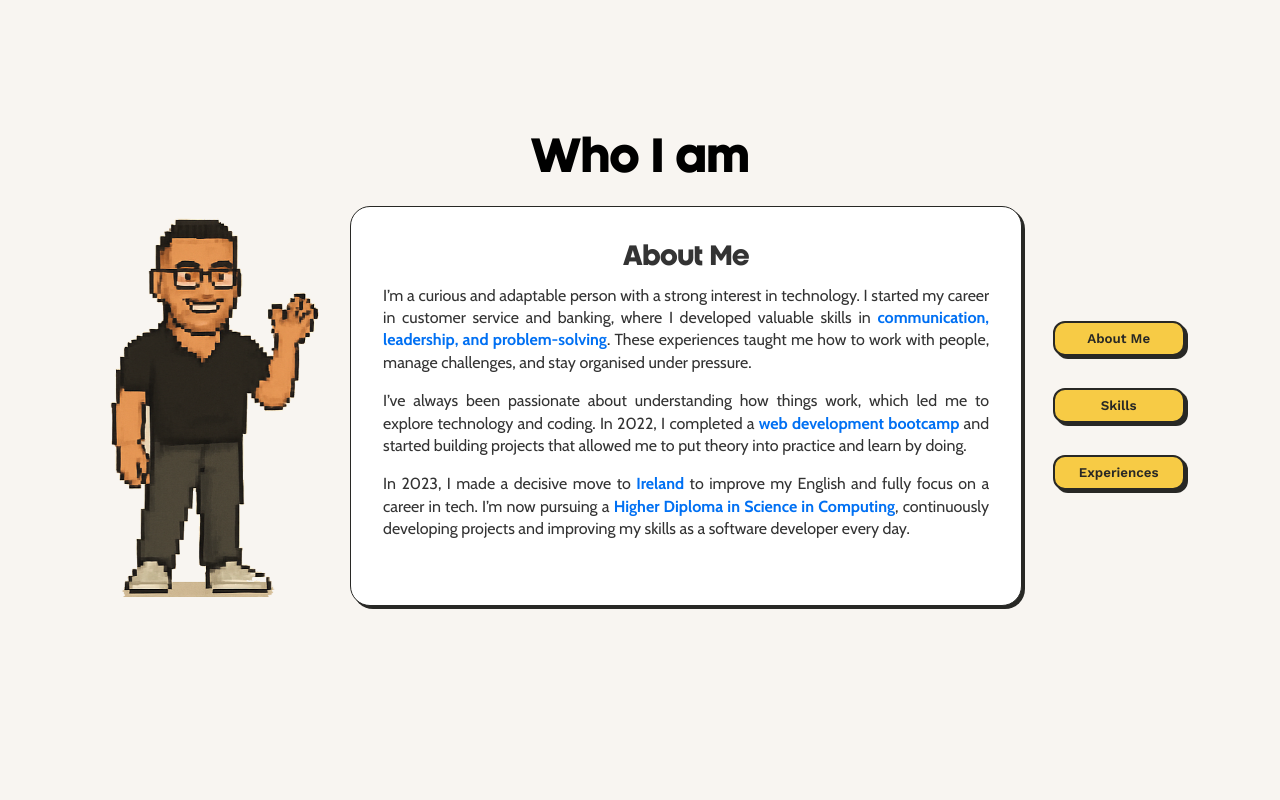
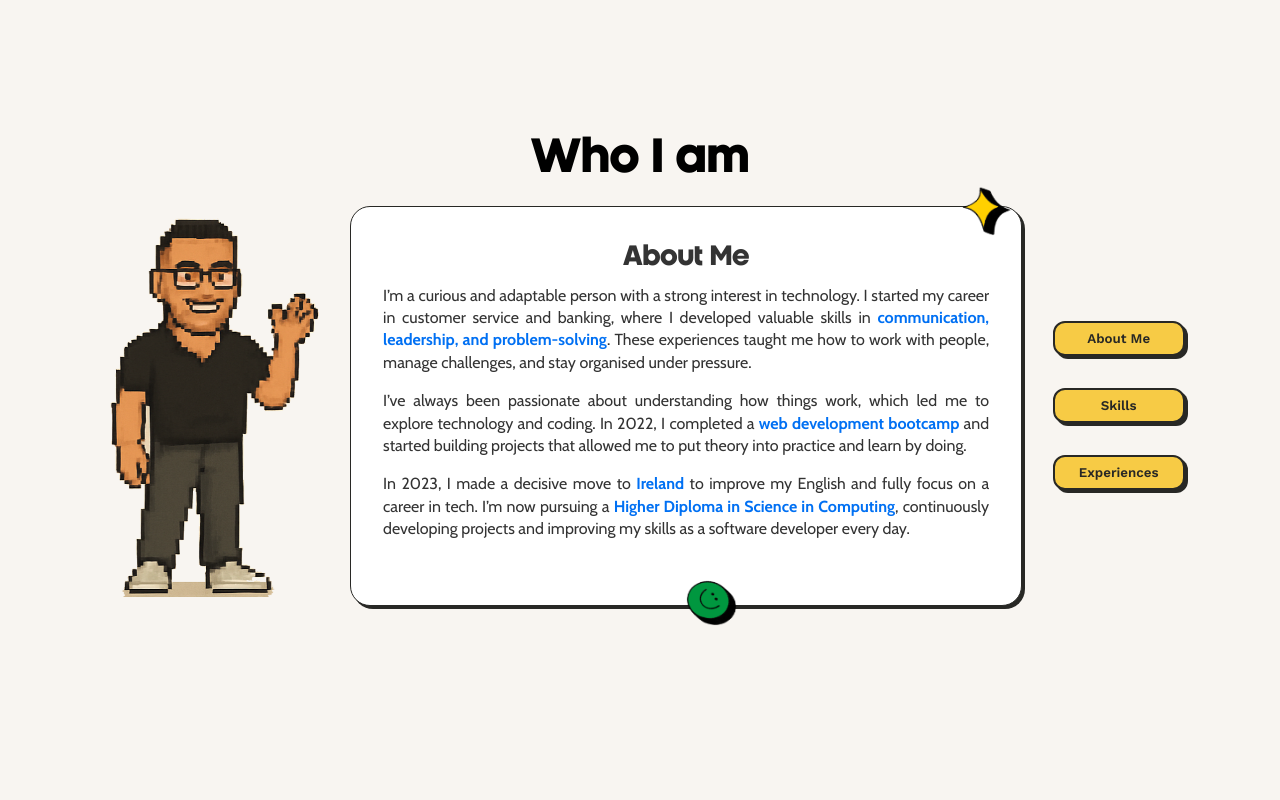
Before and after one commit to hugolomba/portfolio-2025, a React (Vite) app: page / in a window 1280 px wide. Shown: the part 740-1540 px from the top of the page. Built offline with nearby package versions, Linux system fonts and the light colour scheme.

Commit message:
add design decorations in about me section

```diff
--- a/src/components/AboutMeSection.tsx
+++ b/src/components/AboutMeSection.tsx
@@ -6,6 +6,9 @@ import { useState } from 'react';
 import aboutMeOne from "../assets/1.png"
 import aboutMeTwo from "../assets/2.png"
 import aboutMeThree from "../assets/3.png"
+import starDecoration from "../assets/decorations/dec-star.png"
+import faceDecoration from "../assets/decorations/face-decoration.png"
+
 
 
 export default function AboutMeSection() {
@@ -41,6 +44,7 @@ export default function AboutMeSection() {
 
   return (
     <section id="aboutMe" className={styles.aboutMeSection}>
+
     <div className={styles.aboutMeHeader}>
       <h2 className={styles.aboutMeTitle}>Who I am</h2>
       {/* <p className={styles.aboutMeDescription}>
@@ -66,6 +70,8 @@ export default function AboutMeSection() {
 
 
         <div className={styles.aboutMeCards}>
+            <img src={starDecoration} alt="Star Decoration" className={styles.starDecoration} />
+            <img src={faceDecoration} alt="Face Decoration" className={styles.faceDecoration} />
                 {activeCard === 1 && (
                     <InfoCard title="About Me">
 
--- a/src/components/AboutmeSection.module.css
+++ b/src/components/AboutmeSection.module.css
@@ -7,6 +7,7 @@
     margin: 2rem 0;
     /* padding: 4rem 2rem; */
     /* gap: 2rem;s */
+    position: relative;
 
 }
 
@@ -52,6 +53,7 @@
     align-items: center;
     width: 60%;
     justify-content: space-between;
+    position: relative;
 }
 
 .aboutMeImages {
@@ -155,6 +157,30 @@ li {
 
 }
 
+.starDecoration {
+    position: absolute;
+    z-index: 10;
+    top: -20px;
+    right: 10px;
+    width: 50px;
+    height: 50px;
+    /* opacity: 0.5; */
+    /* animation: float 4s ease-in-out infinite; */
+}
+
+.faceDecoration {
+    position: absolute;
+    z-index: 10;
+    bottom: -20px;
+    left: 50%;
+    width: 50px;
+    height: 50px;
+    /* opacity: 0.5; */
+    /* animation: float 4s ease-in-out infinite; */
+}
+
+
+
 @media (max-width: 767px) {
 
   .aboutMeSection {
--- a/src/components/ContactSection.module.css
+++ b/src/components/ContactSection.module.css
@@ -7,6 +7,7 @@
     align-items: center;
     justify-content: space-around;
     margin-top: 4rem;
+    position: relative;
 }
 
 
@@ -51,3 +52,14 @@
     font-size: 2.5rem;
   }
 }
+
+.lineDecoration {
+    position: absolute;
+    z-index: 5;
+    top: -80px;
+    left: 20px;
+    width: 10%;
+    height: auto;
+    /* opacity: 0.3; */
+    /* animation: float 4s ease-in-out infinite; */
+}
--- a/src/components/ContactSection.tsx
+++ b/src/components/ContactSection.tsx
@@ -1,10 +1,12 @@
 
 import style from "./ContactSection.module.css";
 import SocialLinks from "./SocialLinks";
+import lineDecoration from "../assets/decorations/line-decoration.png"
 
 export default function ContactSection() {
   return (
     <section id="contact" className={style.contactSection}>
+          <img src={lineDecoration} alt="Line Decoration" className={style.lineDecoration} />
         <div className={style.contactHeader}>
       <h2 className={style.contactTitle}>How you can find me</h2>
       </div>
--- a/src/components/MoreProjects.tsx
+++ b/src/components/MoreProjects.tsx
@@ -1,5 +1,4 @@
 import type { FC } from "react";
-import Button from "./Button";
 import styles from "./MoreProjects.module.css";
 
 interface MoreProjectsProps {
@@ -8,7 +7,7 @@ interface MoreProjectsProps {
   image: string;
 }
 
-const MoreProjects: FC<MoreProjectsProps> = ({ id, title, image }) => {
+const MoreProjects: FC<MoreProjectsProps> = ({ title, image }) => {
   return (
     <div className={styles.moreProjects}>
 
```
Also changed, not shown: src/assets/decorations/face-decoration.png (added), src/assets/decorations/line-decoration.png (added).
